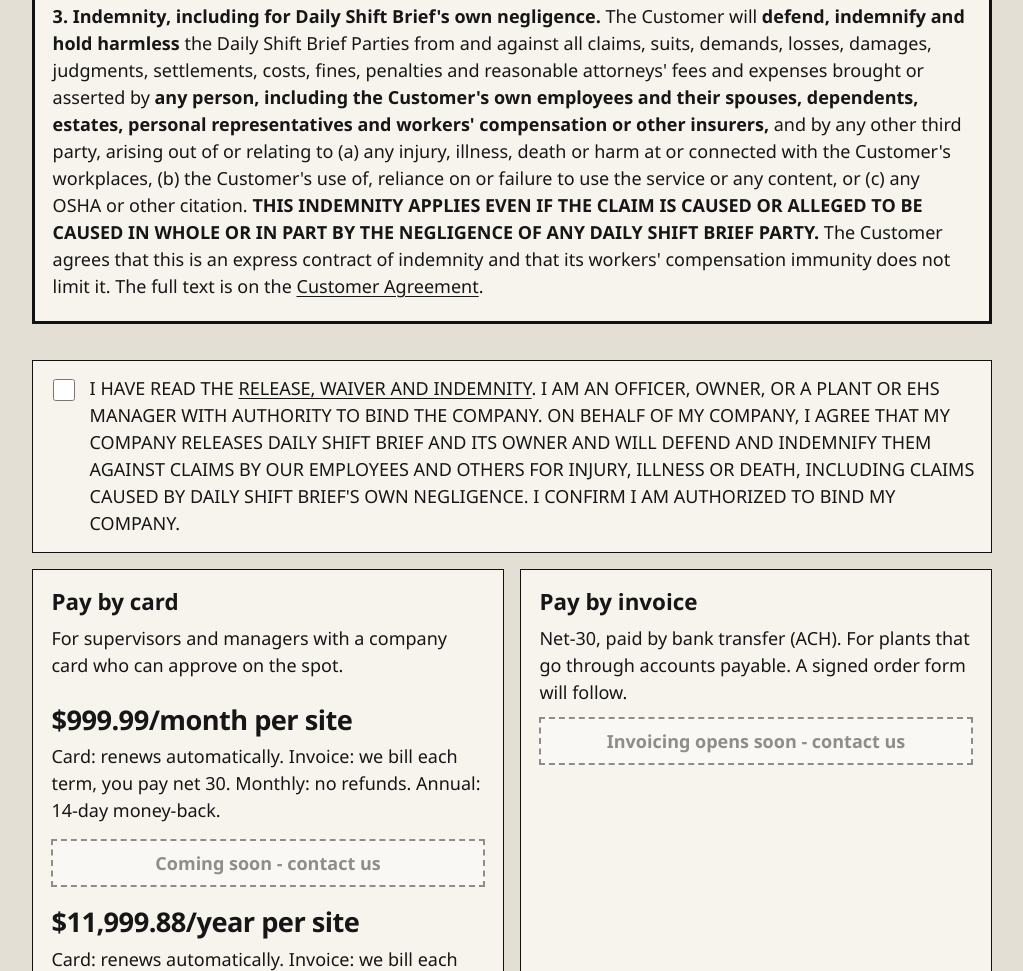
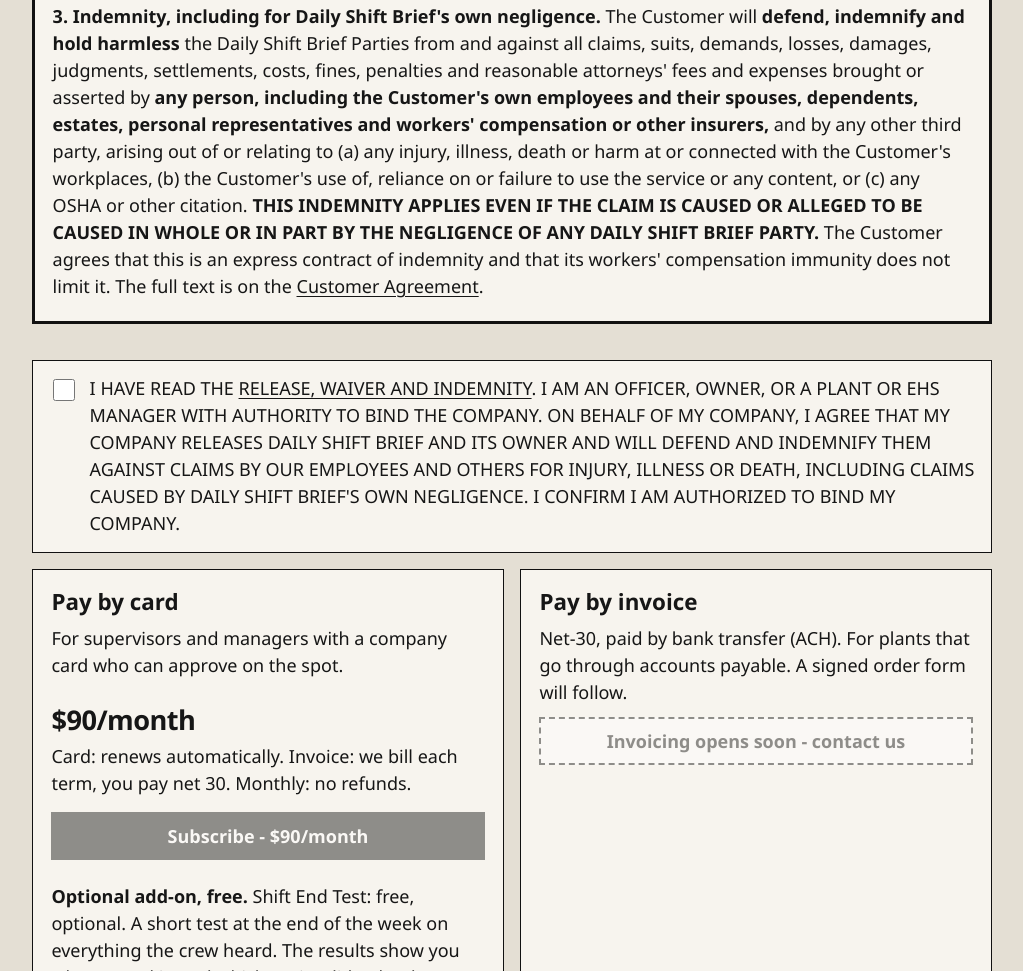
Before and after one commit to roadie09/dailyshiftbrief, a plain HTML site: page pricing.html in a window 1280 px wide. Shown: the part 1829-2800 px from the top of the page, without its empty margins (128-1151 px from the left). Drawn offline with Linux system fonts and the light colour scheme.

Commit message:
Open card checkout: $90/month, one plan, live Stripe link

```diff
--- a/config.js
+++ b/config.js
@@ -2,7 +2,7 @@
 // Set each value to a full https://buy.stripe.com/... URL when the account exists.
 // Leave the empty string, or any placeholder, until then.
 // pricing.js treats empty and placeholder values as not ready.
-var STRIPE_MONTHLY_URL = "";
+var STRIPE_MONTHLY_URL = "https://buy.stripe.com/eVq8wIfbBaaVaqGclF9fW00";
 var STRIPE_ANNUAL_URL = "";
 
 // Checkout and invoicing stay closed until the LLC is formed and an attorney
@@ -24,11 +24,12 @@ if (typeof document !== "undefined") {
     fillBusinessAddress();
   }
 }
+// Checkout opened Nov 24, 2026 on Nicolaas's word.
 // Nicolaas will turn on Stripe's own terms checkbox in the Dashboard later
 // (consent_collection.terms_of_service = required) and point Stripe's terms URL
 // at https://dailyshiftbrief.com/customer-agreement.html.
 // This static site cannot record that Stripe consent.
-var CHECKOUT_OPEN = false;
+var CHECKOUT_OPEN = true;
 
 // Shown on the customer agreement and sent with an invoice request or card checkout.
 // The agreement page also has this text in the HTML so it shows with JavaScript off.
--- a/pricing.html
+++ b/pricing.html
@@ -4,11 +4,11 @@
   <meta charset="utf-8">
   <meta name="viewport" content="width=device-width, initial-scale=1">
   <title>Pricing | Daily Shift Brief</title>
-  <meta name="description" content="Daily Shift Brief is priced per site. A 10 to 15 minute briefing. Pay by card, or request a net-30 invoice paid by bank transfer.">
+  <meta name="description" content="Daily Shift Brief is $90/month. A 10 to 15 minute briefing. Pay by card, or request a net-30 invoice paid by bank transfer.">
   <meta property="og:site_name" content="Daily Shift Brief">
   <meta property="og:type" content="website">
   <meta property="og:title" content="Pricing | Daily Shift Brief">
-  <meta property="og:description" content="Daily Shift Brief is priced per site. A 10 to 15 minute briefing. Pay by card, or request a net-30 invoice paid by bank transfer.">
+  <meta property="og:description" content="Daily Shift Brief is $90/month. A 10 to 15 minute briefing. Pay by card, or request a net-30 invoice paid by bank transfer.">
   <meta property="og:url" content="https://dailyshiftbrief.com/pricing.html">
   <meta name="robots" content="index, follow">
   <meta name="theme-color" content="#111111">
@@ -51,7 +51,7 @@
       </div>
     </div>
     <div class="wrap-wide page-body">
-    <p class="lede">One subscription per site. A 10 to 15 minute briefing, monthly or annual. Run it as long as you want.</p>
+    <p class="lede">$90/month. A 10 to 15 minute briefing. Run it as long as you want.</p>
     <p>Want meetings longer than that? Email <a href="mailto:hello@dailyshiftbrief.com">hello@dailyshiftbrief.com</a> or <a href="contact.html">contact us</a>. We'll talk it through and build a program for it.</p>
     <h2>What's included</h2>
     <ul class="includes">
@@ -108,14 +108,9 @@
         <h2 id="pay-card-title">Pay by card</h2>
         <p>For supervisors and managers with a company card who can approve on the spot.</p>
         <div class="plan">
-          <p class="amount" id="price-month">$999.99/month per site</p>
-          <p class="renew-note">Card: renews automatically. Invoice: we bill each term, you pay net 30. Monthly: no refunds. Annual: 14-day money-back.</p>
-          <a class="btn btn-block btn-pending" id="subscribe-monthly" href="contact.html" aria-describedby="price-month" aria-label="Coming soon - contact us, monthly plan">Coming soon - contact us</a>
-        </div>
-        <div class="plan">
-          <p class="amount" id="price-year">$11,999.88/year per site</p>
-          <p class="renew-note">Card: renews automatically. Invoice: we bill each term, you pay net 30. Monthly: no refunds. Annual: 14-day money-back.</p>
-          <a class="btn btn-block btn-pending" id="subscribe-annual" href="contact.html" aria-describedby="price-year" aria-label="Coming soon - contact us, annual plan">Coming soon - contact us</a>
+          <p class="amount" id="price-month">$90/month</p>
+          <p class="renew-note">Card: renews automatically. Invoice: we bill each term, you pay net 30. Monthly: no refunds.</p>
+          <a class="btn btn-block btn-solid" id="subscribe-monthly" href="https://buy.stripe.com/eVq8wIfbBaaVaqGclF9fW00" aria-describedby="price-month" aria-label="Subscribe - $90/month">Subscribe - $90/month</a>
         </div>
         <p class="addon-note"><strong>Optional add-on, free.</strong> Shift End Test: free, optional. A short test at the end of the week on everything the crew heard. The results show you who's tuned in and which topics didn't land, so you know what to revisit and how to put it differently next time. The results are not on this website yet. It runs on that crew's working days, so nobody has to come in on a day off to take it. Daily Shift Brief's topics and services do not in any way contribute to OSHA policy or compliance.</p>
       </section>
--- a/pricing.js
+++ b/pricing.js
@@ -89,7 +89,7 @@ var annualUrl = typeof STRIPE_ANNUAL_URL === "string" ? STRIPE_ANNUAL_URL : "";
 var checkoutOpen = typeof CHECKOUT_OPEN === "boolean" ? CHECKOUT_OPEN : false;
 
 if (checkoutOpen) {
-  wireStripeButton("subscribe-monthly", monthlyUrl, "Subscribe monthly");
+  wireStripeButton("subscribe-monthly", monthlyUrl, "Subscribe - $90/month");
   wireStripeButton("subscribe-annual", annualUrl, "Subscribe annually");
 }
 
```
Also changed, not shown: contact.html (+1 -1 lines).
